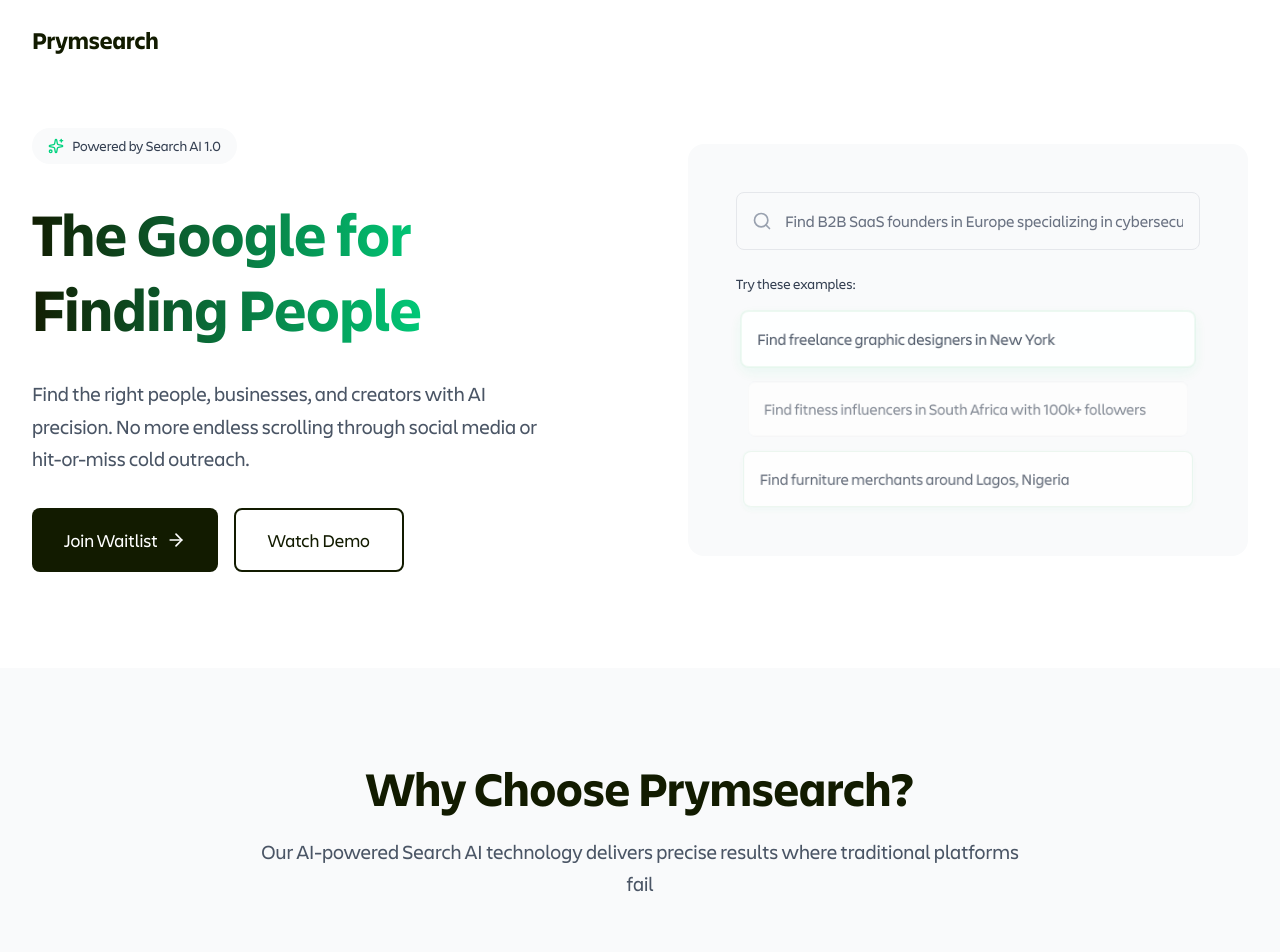
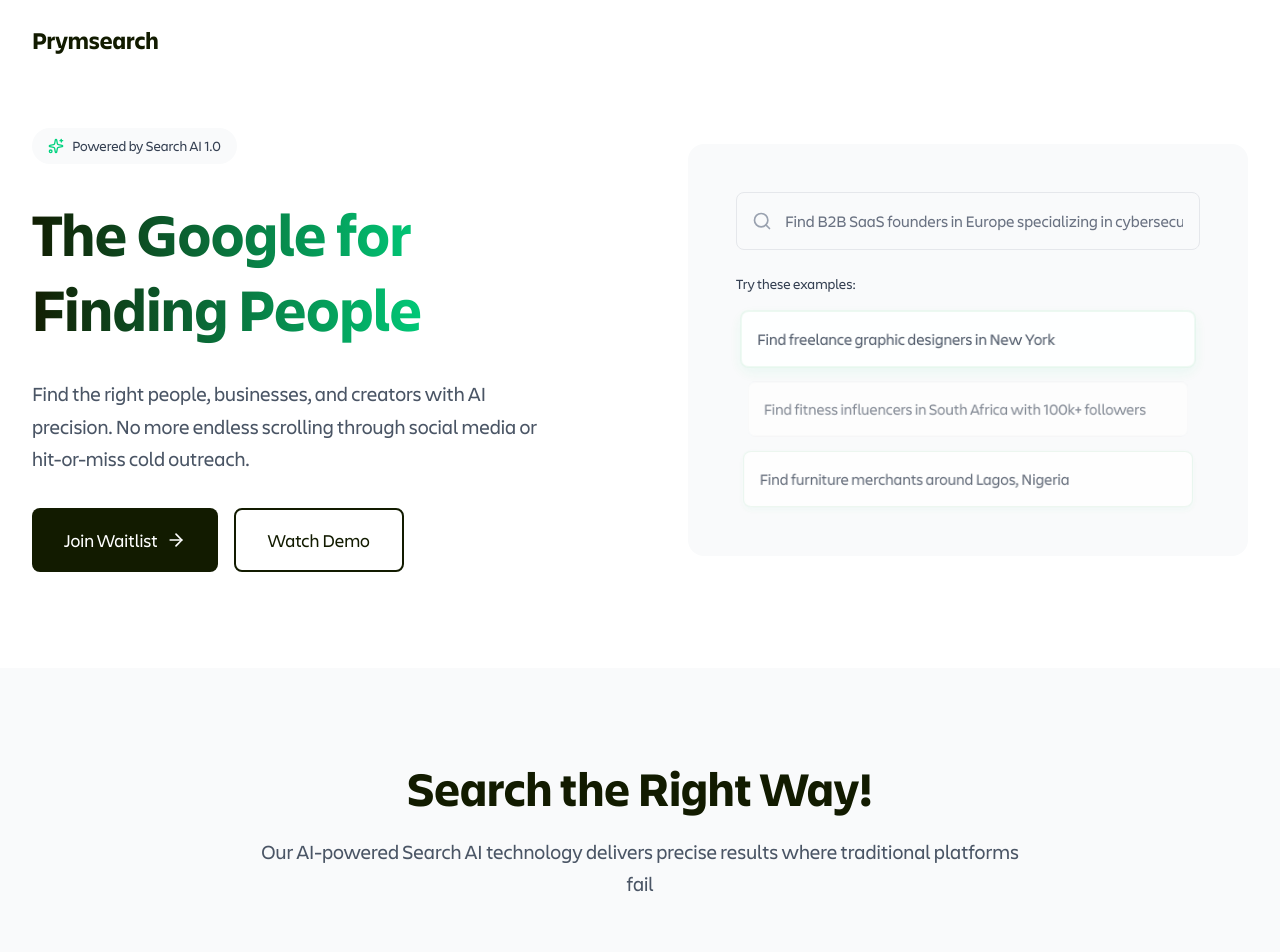
Before and after one commit to Prym-Tech/prymsearch, a React (Vite) app: page / in a window 1280 px wide. Shown: the top 952 px of the page. Built offline with nearby package versions, Linux system fonts and the light colour scheme.

Commit message:
copy corrections

```diff
--- a/src/pages/Homepage.jsx
+++ b/src/pages/Homepage.jsx
@@ -514,7 +514,7 @@ const HomePage = () => {
         <div className="max-w-7xl mx-auto">
           <div className="text-center space-y-6 mb-20 animate-on-scroll">
             <h2 className="text-4xl lg:text-5xl font-bold" style={{color: '#121B00'}}>
-              Why Choose Prymsearch?
+              Search the Right Way!
             </h2>
             <p className="text-xl text-gray-600 max-w-3xl mx-auto leading-relaxed">
               Our AI-powered Search AI technology delivers precise results where traditional platforms fail
```
